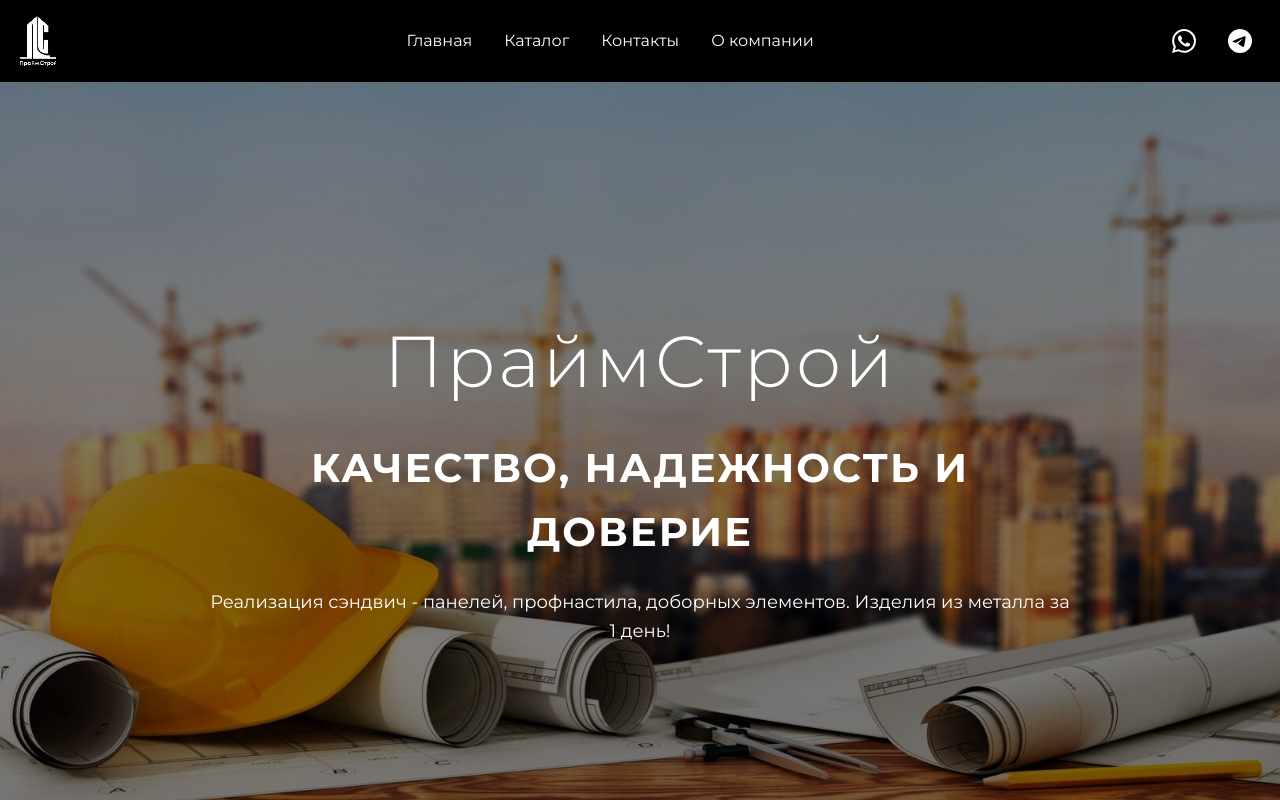
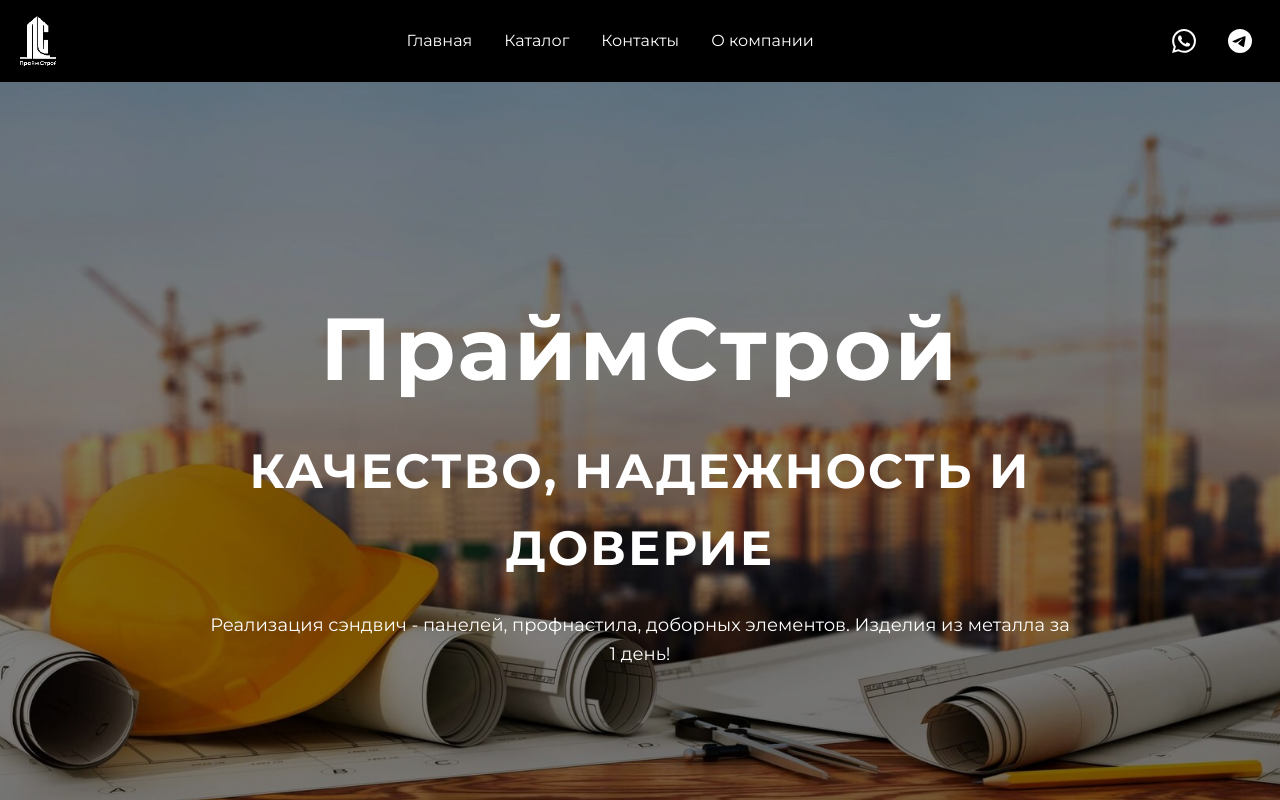
Before and after one commit to Arbitr3103/prime-s-react, a React (Vite) app: page / in a window 1280 px wide. Shown: the top 800 px of the page. Built offline with nearby package versions, Linux system fonts and the light colour scheme.

Commit message:
style(hero): increase font size and weight for title and subtitle

```diff
--- a/src/pages/HomePage.module.css
+++ b/src/pages/HomePage.module.css
@@ -35,8 +35,8 @@
 }
 
 .heroTitle {
-  font-size: clamp(3rem, 6vw, 4.5rem);
-  font-weight: 300;
+  font-size: clamp(3.5rem, 7vw, 5.5rem);
+  font-weight: 700;
   margin-bottom: var(--spacing-xl);
   color: var(--color-white);
   letter-spacing: 3px;
@@ -44,7 +44,7 @@
 }
 
 .heroSubtitle {
-  font-size: clamp(1.75rem, 4vw, 2.5rem);
+  font-size: clamp(2rem, 4.5vw, 3rem);
   font-weight: 700;
   margin-bottom: var(--spacing-lg);
   color: var(--color-white);
```
